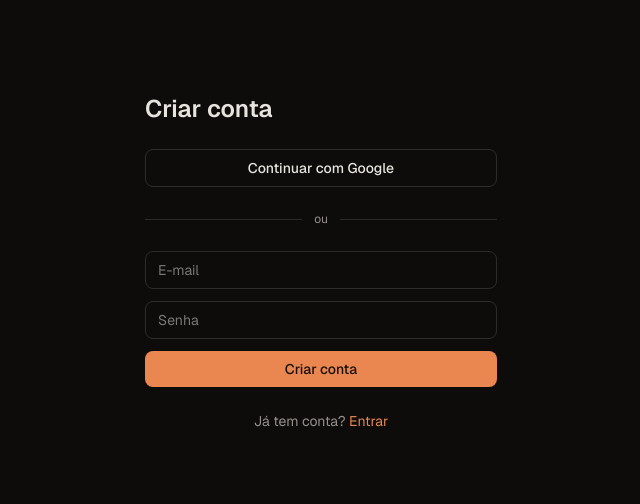
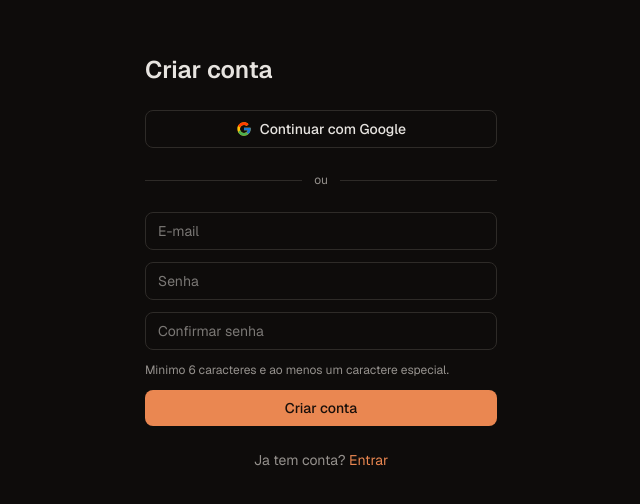
Before and after one commit to GabrielMeloFerreira/tenohub, a Next.js app: page /signup in a window 1280 px wide. Shown: the part 138-642 px from the top of the page, without its empty margins (319-959 px from the left). Built offline with nearby package versions, Linux system fonts and the light colour scheme.

Commit message:
feat(auth): melhorias no cadastro e login
- confirmar senha e politica de senha (min 6 + caractere especial)
- detecta e sinaliza e-mail ja cadastrado
- icone do Google no botao continuar
- apos cadastrar, redireciona ao login com aviso verde de sucesso

```diff
--- a/src/app/(marketing)/login/page.tsx
+++ b/src/app/(marketing)/login/page.tsx
@@ -1,5 +1,17 @@
 import AuthForm from '@/features/auth/components/AuthForm'
 
-export default function LoginPage() {
-  return <AuthForm mode="login" />
+export default async function LoginPage({
+  searchParams,
+}: {
+  searchParams: Promise<{ registered?: string; error?: string }>
+}) {
+  const sp = await searchParams
+
+  const notice = sp.registered
+    ? { type: 'success' as const, text: 'Conta criada com sucesso! Faca login para continuar.' }
+    : sp.error
+      ? { type: 'error' as const, text: 'Nao foi possivel autenticar. Tente novamente.' }
+      : null
+
+  return <AuthForm mode="login" notice={notice} />
 }
--- a/src/features/auth/components/AuthForm.tsx
+++ b/src/features/auth/components/AuthForm.tsx
@@ -3,31 +3,40 @@
 import Link from 'next/link'
 import { useActionState } from 'react'
 
+import { cn } from '@/lib/utils'
 import { login, signInWithGoogle, signup, type AuthState } from '../server/actions'
+import GoogleIcon from './GoogleIcon'
+
+type Notice = { type: 'success' | 'error'; text: string } | null
 
 interface AuthFormProps {
   mode: 'login' | 'signup'
+  notice?: Notice
 }
 
 const copy = {
   login: {
     title: 'Entrar no Tenohub',
     submit: 'Entrar',
-    switchText: 'Não tem conta?',
+    switchText: 'Nao tem conta?',
     switchHref: '/signup',
     switchLink: 'Criar conta',
   },
   signup: {
     title: 'Criar conta',
     submit: 'Criar conta',
-    switchText: 'Já tem conta?',
+    switchText: 'Ja tem conta?',
     switchHref: '/login',
     switchLink: 'Entrar',
   },
 } as const
 
-export default function AuthForm({ mode }: AuthFormProps) {
-  const action = mode === 'login' ? login : signup
+const inputClass =
+  'rounded-md border border-border bg-background px-3 py-2 text-sm text-foreground outline-none focus-visible:border-ring'
+
+export default function AuthForm({ mode, notice = null }: AuthFormProps) {
+  const isSignup = mode === 'signup'
+  const action = isSignup ? signup : login
   const [state, formAction, pending] = useActionState<AuthState, FormData>(action, null)
   const t = copy[mode]
 
@@ -35,11 +44,25 @@ export default function AuthForm({ mode }: AuthFormProps) {
     <div className="mx-auto flex min-h-svh w-full max-w-sm flex-col justify-center gap-6 px-4">
       <h1 className="text-2xl font-semibold text-foreground">{t.title}</h1>
 
+      {notice && (
+        <p
+          className={cn(
+            'rounded-md border px-3 py-2 text-sm',
+            notice.type === 'success'
+              ? 'border-green-600/40 bg-green-600/10 text-green-500'
+              : 'border-destructive/40 bg-destructive/10 text-destructive'
+          )}
+        >
+          {notice.text}
+        </p>
+      )}
+
       <form action={signInWithGoogle}>
         <button
           type="submit"
-          className="w-full rounded-md border border-border bg-background px-3 py-2 text-sm font-medium text-foreground transition-colors hover:bg-muted"
+          className="flex w-full items-center justify-center gap-2 rounded-md border border-border bg-background px-3 py-2 text-sm font-medium text-foreground transition-colors hover:bg-muted"
         >
+          <GoogleIcon />
           Continuar com Google
         </button>
       </form>
@@ -57,17 +80,33 @@ export default function AuthForm({ mode }: AuthFormProps) {
           required
           autoComplete="email"
           placeholder="E-mail"
-          className="rounded-md border border-border bg-background px-3 py-2 text-sm text-foreground outline-none focus-visible:border-ring"
+          className={inputClass}
         />
         <input
           name="password"
           type="password"
           required
-          minLength={8}
-          autoComplete={mode === 'login' ? 'current-password' : 'new-password'}
+          minLength={isSignup ? 6 : undefined}
+          autoComplete={isSignup ? 'new-password' : 'current-password'}
           placeholder="Senha"
-          className="rounded-md border border-border bg-background px-3 py-2 text-sm text-foreground outline-none focus-visible:border-ring"
+          className={inputClass}
         />
+
+        {isSignup && (
+          <>
+            <input
+              name="confirmPassword"
+              type="password"
+              required
+              autoComplete="new-password"
+              placeholder="Confirmar senha"
+              className={inputClass}
+            />
+            <p className="text-xs text-muted-foreground">
+              Minimo 6 caracteres e ao menos um caractere especial.
+            </p>
+          </>
+        )}
 
         {state?.error && <p className="text-sm text-destructive">{state.error}</p>}
 
--- /dev/null
+++ b/src/features/auth/components/GoogleIcon.tsx
@@ -0,0 +1,22 @@
+export default function GoogleIcon({ size = 16 }: { size?: number }) {
+  return (
+    <svg width={size} height={size} viewBox="0 0 48 48" aria-hidden="true">
+      <path
+        fill="#FFC107"
+        d="M43.611 20.083H42V20H24v8h11.303c-1.649 4.657-6.08 8-11.303 8-6.627 0-12-5.373-12-12s5.373-12 12-12c3.059 0 5.842 1.154 7.961 3.039l5.657-5.657C34.046 6.053 29.268 4 24 4 12.955 4 4 12.955 4 24s8.955 20 20 20 20-8.955 20-20c0-1.341-.138-2.65-.389-3.917z"
+      />
+      <path
+        fill="#FF3D00"
+        d="M6.306 14.691l6.571 4.819C14.655 15.108 18.961 12 24 12c3.059 0 5.842 1.154 7.961 3.039l5.657-5.657C34.046 6.053 29.268 4 24 4 16.318 4 9.656 8.337 6.306 14.691z"
+      />
+      <path
+        fill="#4CAF50"
+        d="M24 44c5.166 0 9.86-1.977 13.409-5.192l-6.19-5.238A11.91 11.91 0 0 1 24 36c-5.202 0-9.619-3.317-11.283-7.946l-6.522 5.025C9.505 39.556 16.227 44 24 44z"
+      />
+      <path
+        fill="#1976D2"
+        d="M43.611 20.083H42V20H24v8h11.303a12.04 12.04 0 0 1-4.087 5.571l.003-.002 6.19 5.238C36.971 39.205 44 34 44 24c0-1.341-.138-2.65-.389-3.917z"
+      />
+    </svg>
+  )
+}
--- /dev/null
+++ b/src/features/auth/schema.ts
@@ -0,0 +1,24 @@
+import { z } from 'zod'
+
+export const emailSchema = z.email('E-mail invalido.')
+
+export const passwordSchema = z
+  .string()
+  .min(6, 'A senha precisa de ao menos 6 caracteres.')
+  .regex(/[^A-Za-z0-9]/, 'A senha precisa de ao menos um caractere especial.')
+
+export const loginSchema = z.object({
+  email: emailSchema,
+  password: z.string().min(1, 'Informe a senha.'),
+})
+
+export const signupSchema = z
+  .object({
+    email: emailSchema,
+    password: passwordSchema,
+    confirmPassword: z.string(),
+  })
+  .refine((d) => d.password === d.confirmPassword, {
+    message: 'As senhas nao conferem.',
+    path: ['confirmPassword'],
+  })
--- a/src/features/auth/server/actions.ts
+++ b/src/features/auth/server/actions.ts
@@ -2,14 +2,9 @@
 
 import { headers } from 'next/headers'
 import { redirect } from 'next/navigation'
-import { z } from 'zod'
 
 import { createClient } from '@/lib/supabase/server'
-
-const credentialsSchema = z.object({
-  email: z.email(),
-  password: z.string().min(8, 'A senha precisa de ao menos 8 caracteres.'),
-})
+import { loginSchema, signupSchema } from '../schema'
 
 export type AuthState = { error?: string } | null
 
@@ -19,11 +14,11 @@ async function origin() {
 }
 
 export async function login(_prev: AuthState, formData: FormData): Promise<AuthState> {
-  const parsed = credentialsSchema.safeParse({
+  const parsed = loginSchema.safeParse({
     email: formData.get('email'),
     password: formData.get('password'),
   })
-  if (!parsed.success) return { error: 'E-mail ou senha inválidos.' }
+  if (!parsed.success) return { error: 'E-mail ou senha invalidos.' }
 
   const supabase = await createClient()
   const { error } = await supabase.auth.signInWithPassword(parsed.data)
@@ -33,22 +28,32 @@ export async function login(_prev: AuthState, formData: FormData): Promise<AuthS
 }
 
 export async function signup(_prev: AuthState, formData: FormData): Promise<AuthState> {
-  const parsed = credentialsSchema.safeParse({
+  const parsed = signupSchema.safeParse({
     email: formData.get('email'),
     password: formData.get('password'),
+    confirmPassword: formData.get('confirmPassword'),
   })
   if (!parsed.success) {
-    return { error: parsed.error.issues[0]?.message ?? 'Dados inválidos.' }
+    return { error: parsed.error.issues[0]?.message ?? 'Dados invalidos.' }
   }
 
   const supabase = await createClient()
-  const { error } = await supabase.auth.signUp({
-    ...parsed.data,
+  const { data, error } = await supabase.auth.signUp({
+    email: parsed.data.email,
+    password: parsed.data.password,
     options: { emailRedirectTo: `${await origin()}/auth/callback` },
   })
-  if (error) return { error: error.message }
 
-  redirect('/')
+  if (error) {
+    const duplicate = /already registered/i.test(error.message)
+    return { error: duplicate ? 'Este e-mail ja esta cadastrado.' : error.message }
+  }
+  if (data.user && data.user.identities?.length === 0) {
+    return { error: 'Este e-mail ja esta cadastrado.' }
+  }
+
+  await supabase.auth.signOut()
+  redirect('/login?registered=1')
 }
 
 export async function signInWithGoogle() {
```
